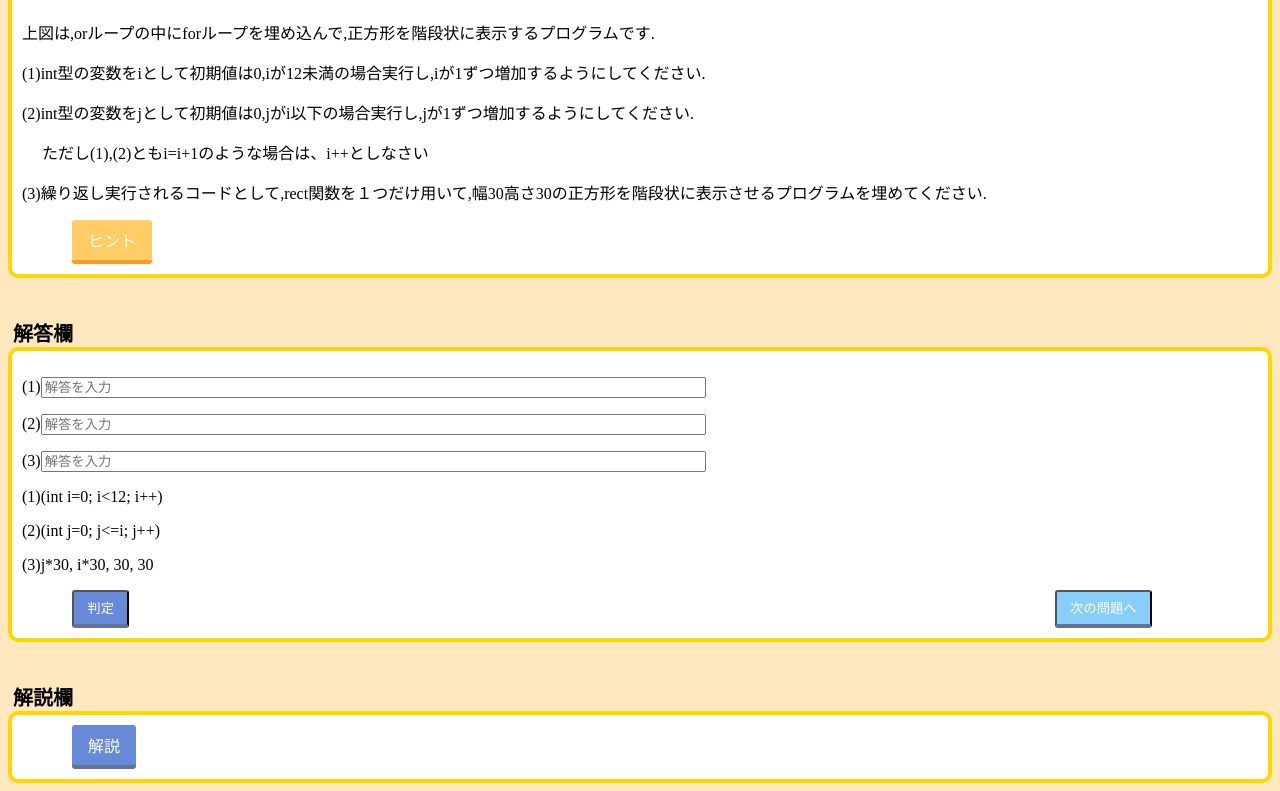
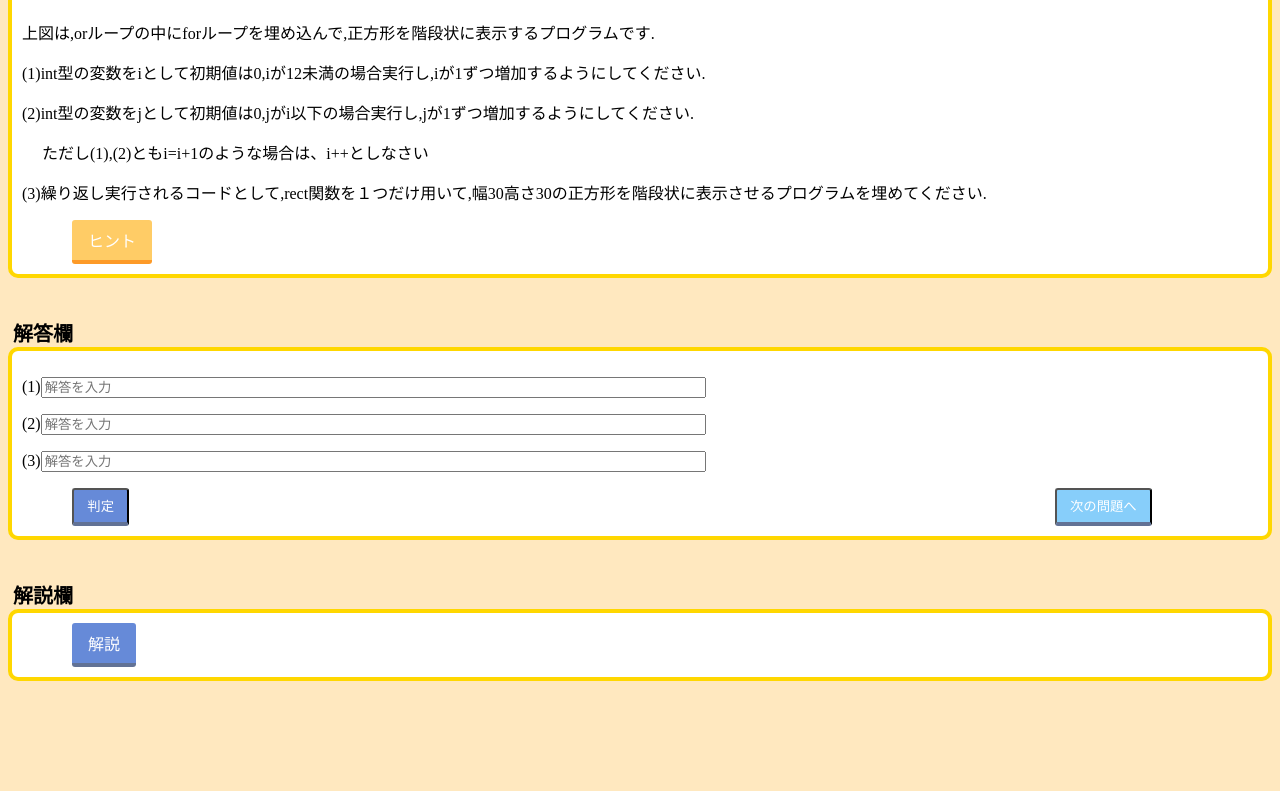
Before and after one commit to o-saringu/4-2_jyoukyuu, a plain HTML site: page index.html in a window 1280 px wide. Shown: the part 946-1737 px from the top of the page. After the commit the page ends 1635 px from the top, so only its background shows below. Drawn offline with Linux system fonts and the light colour scheme.

Commit message:
Update index.html

```diff
--- a/index.html
+++ b/index.html
@@ -61,10 +61,6 @@
 	</p>
 
 
-	<p>(1)(int i=0; i<12; i++)</p>
-	<p>(2)(int j=0; j<=i; j++)</p>
-	<p>(3)j*30, i*30, 30, 30</p>
-
 	<input type="button" id="btn" value="判定">
 
 	<input type="button"  id="btn2" onclick="location.href='https://o-saringu.github.io/5-1_syokyuu/'"value="次の問題へ">
```
